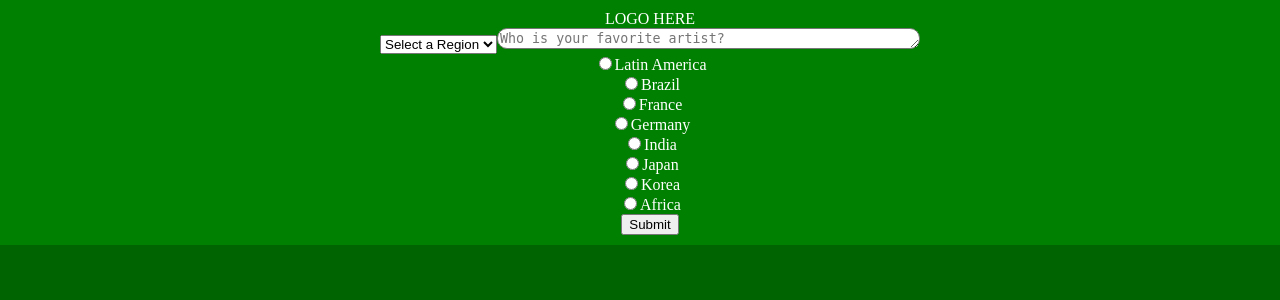
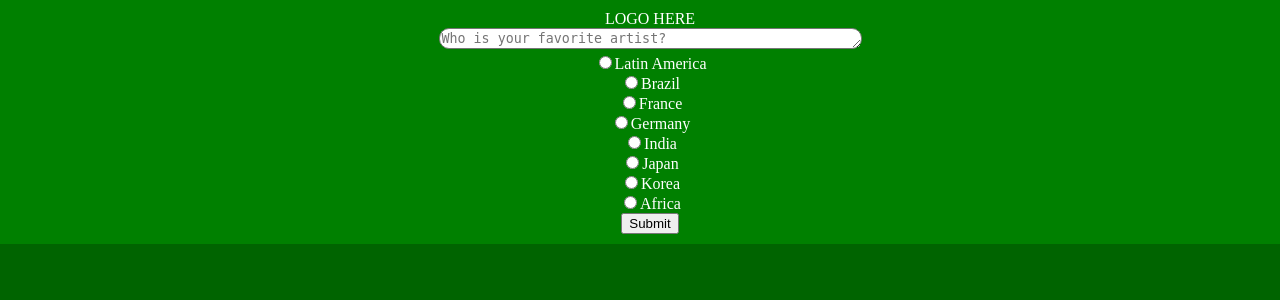
Before and after one commit to chriba-eth/project-mus, a Python web app: template templates/home.html in a window 1280 px wide. Shown: the top 300 px of the page. Run offline with Jinja, Linux system fonts and the light colour scheme; the template is opened without the code that fills it, so the values that code supplies are empty.

Commit message:
PULL THIS

```diff
--- a/templates/home.html
+++ b/templates/home.html
@@ -8,18 +8,7 @@
     <header>
       LOGO HERE
       <form method="post" action="" >
-					<select>
-      <option name="region" value="Select a Region" selected>Select a Region</option>
-						<option name="region" value="Latin America">Latin America</option>
-						<option name="region" value="Brazil">Brazil</option>
-						<option name="region" value="France">France</option>
-						<option name="region" value="Germany">Germany</option>
-						<option name="region" value="India">India</option>
-						<option name="region" value="Japan">Japan</option>
-						<option name="region" value="Korea">Korea</option>
-						<option name="region" value="Africa">Africa</option>
 
-      <p><form method="post" action="">
         <textarea rows = '1' cols = '50' name = "artist" placeholder = "Who is your favorite artist?"></textarea><br>
         <input type = "radio" name = "region" value = "Latin America">Latin America<br>
         <input type = "radio" name = "region" value = "Brazil">Brazil<br>
```
